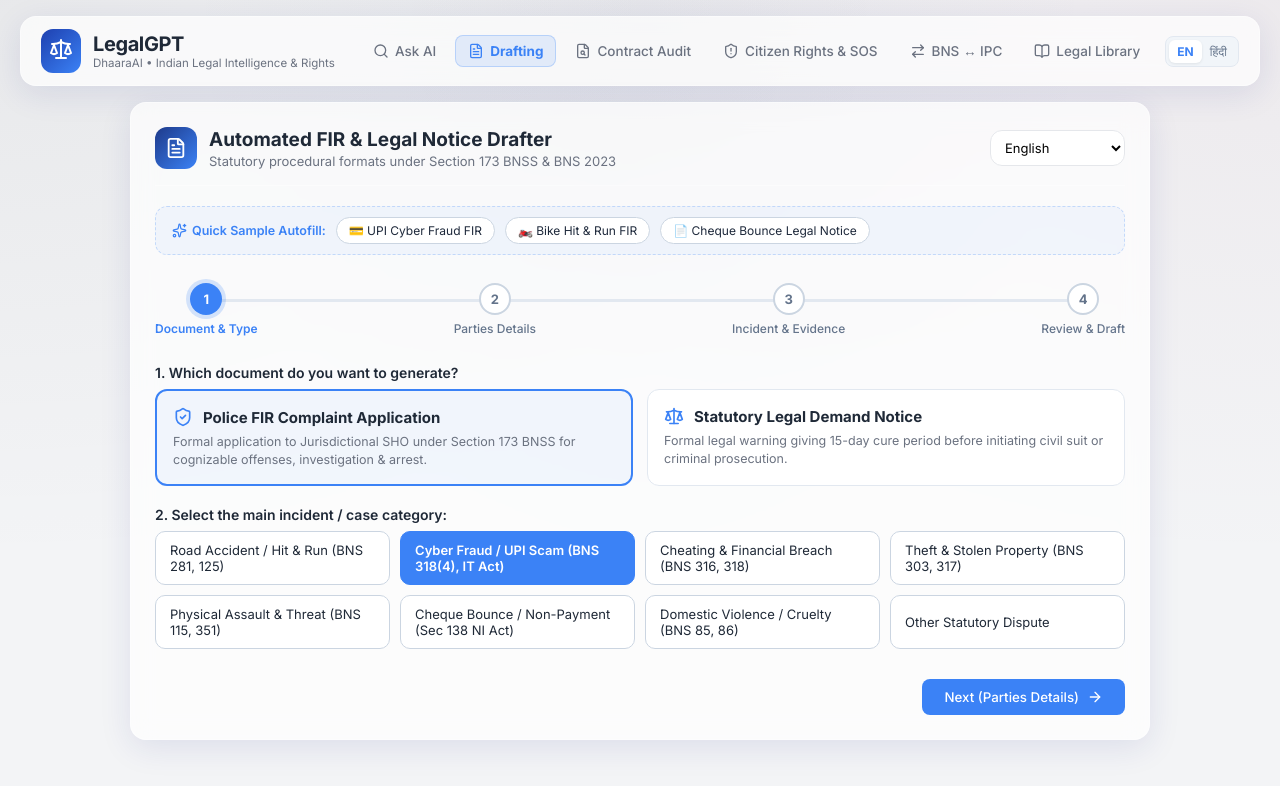
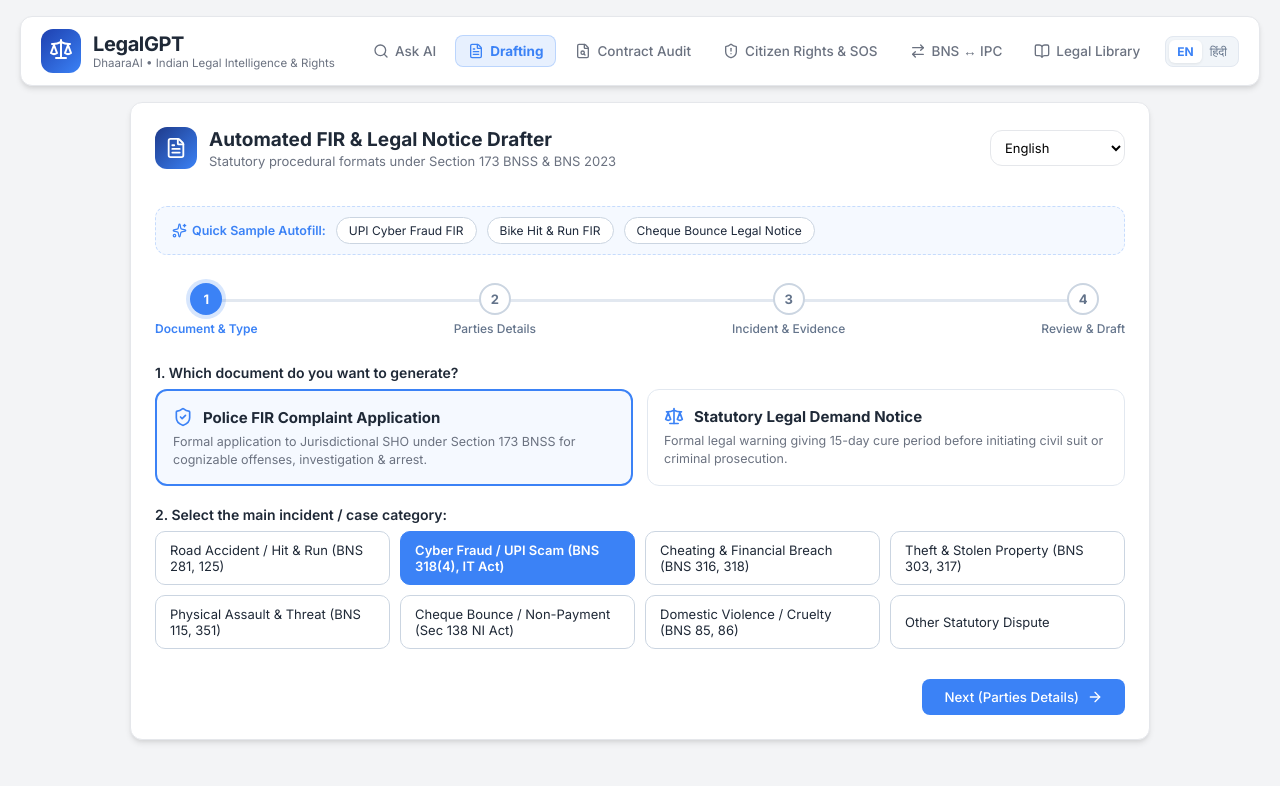
Before and after one commit to raghav1902/DhaaraAI, a React (Vite) app in the folder frontend/: page / in a window 1280 px wide. Both pictures are taken after a click on the button "Drafting". Shown: the top 786 px of the page. Built offline with nearby package versions, Linux system fonts and the light colour scheme.

Commit message:
Refine UI theme and update README.md

```diff
--- a/frontend/src/components/DocumentAnalyzer.jsx
+++ b/frontend/src/components/DocumentAnalyzer.jsx
@@ -92,8 +92,8 @@
     } catch (err) {
       console.error('Contract audit error:', err);
       setError(isHindi
-        ? 'दस्तावेज विश्लेषण में त्रुटि आई। कृपया पुनः प्रयास करें या बैकएंड की स्थिति जांचें।'
-        : 'Failed to analyze document. Ensure backend server is running.');
+        ? '[500 Internal Server Error] दस्तावेज विश्लेषण में त्रुटि आई। कृपया पुनः प्रयास करें या बैकएंड की स्थिति जांचें।'
+        : '[500 Internal Server Error] Failed to analyze document. Ensure backend server is running.');
     } finally {
       setLoading(false);
     }
@@ -154,7 +154,7 @@
               fontWeight: '500'
             }}
           >
-            🏠 {isHindi ? 'आवासीय किराया अनुबंध' : 'Rental Agreement'}
+            {isHindi ? 'आवासीय किराया अनुबंध' : 'Rental Agreement'}
           </button>
           <button
             type="button"
@@ -170,7 +170,7 @@
               fontWeight: '500'
             }}
           >
-            💼 {isHindi ? 'जॉब व सर्विस बॉन्ड' : 'Employment Bond'}
+            {isHindi ? 'जॉब व सर्विस बॉन्ड' : 'Employment Bond'}
           </button>
           <button
             type="button"
@@ -186,7 +186,7 @@
               fontWeight: '500'
             }}
           >
-            💻 {isHindi ? 'फ्रीलांस सर्विस अनुबंध' : 'Freelance Agreement'}
+            {isHindi ? 'फ्रीलांस सर्विस अनुबंध' : 'Freelance Agreement'}
           </button>
         </div>
       </div>
@@ -385,7 +385,7 @@
                   >
                     <div style={{ display: 'flex', justifyContent: 'space-between', alignItems: 'flex-start', gap: '8px', marginBottom: '8px' }}>
                       <span style={{ fontWeight: '700', fontSize: '14.5px', color: '#991b1b' }}>
-                        ⚠️ Clause #{idx + 1}: {flag.clause}
+                        Clause #{idx + 1}: {flag.clause}
                       </span>
                       <span style={{
                         fontSize: '11px',
@@ -406,7 +406,7 @@
 
                     {flag.statute && (
                       <div style={{ display: 'inline-block', background: '#eff6ff', border: '1px solid #bfdbfe', color: '#1e40af', padding: '3px 10px', borderRadius: '6px', fontSize: '12px', marginBottom: '12px' }}>
-                        ⚖️ <strong>{isHindi ? 'लागू भारतीय कानून:' : 'Indian Statute:'}</strong> {flag.statute}
+                        <strong>{isHindi ? 'लागू भारतीय कानून:' : 'Indian Statute:'}</strong> {flag.statute}
                       </div>
                     )}
 
--- a/frontend/src/components/LegalDrafter.jsx
+++ b/frontend/src/components/LegalDrafter.jsx
@@ -172,8 +172,8 @@
     } catch (err) {
       console.error('Drafting request error:', err);
       setDraftError(isHindi
-        ? 'ड्राफ्ट जनरेट करने में त्रुटि हुई। कृपया जांचें कि बैकएंड सर्वर चल रहा है।'
-        : 'Failed to generate draft. Please ensure the backend server is running.');
+        ? '[500 Internal Server Error] ड्राफ्ट जनरेट करने में त्रुटि हुई। कृपया जांचें कि बैकएंड सर्वर चल रहा है।'
+        : '[500 Internal Server Error] Failed to generate draft. Please ensure the backend server is running.');
     } finally {
       setIsGenerating(false);
     }
@@ -250,21 +250,21 @@
             onClick={() => loadPreset('cyber')}
             style={{ background: 'white', border: '1px solid #cbd5e1', padding: '5px 12px', borderRadius: '16px', fontSize: '12px', cursor: 'pointer', color: '#1e293b' }}
           >
-            💳 {isHindi ? 'यूपीआई साइबर फ्रॉड FIR' : 'UPI Cyber Fraud FIR'}
+            {isHindi ? 'यूपीआई साइबर फ्रॉड FIR' : 'UPI Cyber Fraud FIR'}
           </button>
           <button
             type="button"
             onClick={() => loadPreset('accident')}
             style={{ background: 'white', border: '1px solid #cbd5e1', padding: '5px 12px', borderRadius: '16px', fontSize: '12px', cursor: 'pointer', color: '#1e293b' }}
           >
-            🏍️ {isHindi ? 'बाइक एक्सीडेंट टक्कर FIR' : 'Bike Hit & Run FIR'}
+            {isHindi ? 'बाइक एक्सीडेंट टक्कर FIR' : 'Bike Hit & Run FIR'}
           </button>
           <button
             type="button"
             onClick={() => loadPreset('notice')}
             style={{ background: 'white', border: '1px solid #cbd5e1', padding: '5px 12px', borderRadius: '16px', fontSize: '12px', cursor: 'pointer', color: '#1e293b' }}
           >
-            📄 {isHindi ? 'चेक बाउंस लीगल नोटिस' : 'Cheque Bounce Legal Notice'}
+            {isHindi ? 'चेक बाउंस लीगल नोटिस' : 'Cheque Bounce Legal Notice'}
           </button>
         </div>
       )}
@@ -563,8 +563,8 @@
             ) : (
               <div style={{ background: '#f8fafc', padding: '12px 16px', borderRadius: '8px', border: '1px dashed #cbd5e1', fontSize: '13px', color: '#64748b' }}>
                 {isHindi
-                  ? 'ℹ️ आरोपी को "अज्ञात व्यक्ति (Unknown Culprit)" के रूप में चिह्नित किया गया है। पुलिस धारा 173 BNSS के तहत तकनीकी विश्लेषण, बैंक UTR व कॉल रिकॉर्ड के आधार पर आरोपी की शिनाख्त करेगी।'
-                  : 'ℹ️ Accused will be formally addressed as "Unknown Person(s)". Investigating officers will trace the culprits using cyber/banking audit trails under Section 173 BNSS.'}
+                  ? 'आरोपी को "अज्ञात व्यक्ति (Unknown Culprit)" के रूप में चिह्नित किया गया है। पुलिस धारा 173 BNSS के तहत तकनीकी विश्लेषण, बैंक UTR व कॉल रिकॉर्ड के आधार पर आरोपी की शिनाख्त करेगी।'
+                  : 'Accused will be formally addressed as "Unknown Person(s)". Investigating officers will trace the culprits using cyber/banking audit trails under Section 173 BNSS.'}
               </div>
             )}
           </div>
--- a/frontend/src/index.css
+++ b/frontend/src/index.css
@@ -22,10 +22,6 @@
 
 body {
   background: var(--bg-color);
-  background-image:
-    radial-gradient(at 0% 0%, hsla(253,16%,7%,0.05) 0, transparent 50%),
-    radial-gradient(at 50% 0%, hsla(225,39%,30%,0.05) 0, transparent 50%),
-    radial-gradient(at 100% 0%, hsla(339,49%,30%,0.05) 0, transparent 50%);
   color: var(--text-main);
   min-height: 100vh;
   display: flex;
@@ -33,12 +29,10 @@
 }
 
 .glass-panel {
-  background: var(--glass-bg);
-  backdrop-filter: blur(12px);
-  -webkit-backdrop-filter: blur(12px);
-  border: 1px solid var(--glass-border);
-  box-shadow: var(--glass-shadow);
-  border-radius: 16px;
+  background: #ffffff;
+  border: 1px solid #e5e7eb;
+  box-shadow: 0 4px 6px -1px rgba(0, 0, 0, 0.1), 0 2px 4px -1px rgba(0, 0, 0, 0.06);
+  border-radius: 12px;
 }
 
 .btn-primary {
```
Also changed, not shown: 1 other file (tests, documents, lock files or other folders).
